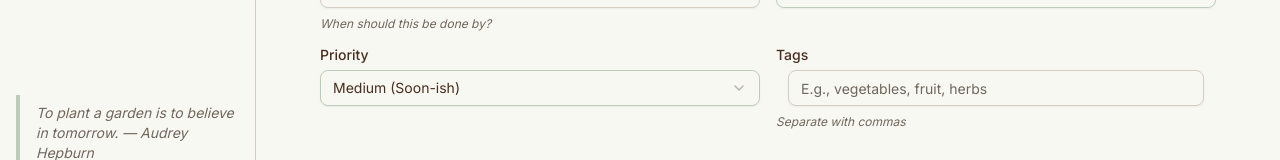
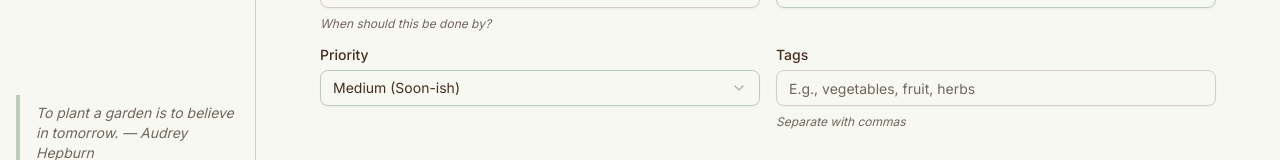
Before and after one commit to odedindi/iGarten, a Next.js app: page /task/new in a window 1280 px wide. Shown: the part 561-721 px from the top of the page. Built offline with nearby package versions, Linux system fonts and the light colour scheme.

Commit message:
Remove unnecessary padding from InputTagsSuggestions

```diff
--- a/src/components/ui/input-tags-suggestions.tsx
+++ b/src/components/ui/input-tags-suggestions.tsx
@@ -102,7 +102,7 @@ const InputTagsSuggestions = React.forwardRef<
         <div className="relative w-full">
             <div
                 className={cn(
-                    "flex w-full flex-wrap gap-2 rounded-md px-3 text-sm disabled:cursor-not-allowed disabled:opacity-50",
+                    "flex w-full flex-wrap gap-2 rounded-md text-sm disabled:cursor-not-allowed disabled:opacity-50",
                     className
                 )}
             >
```
